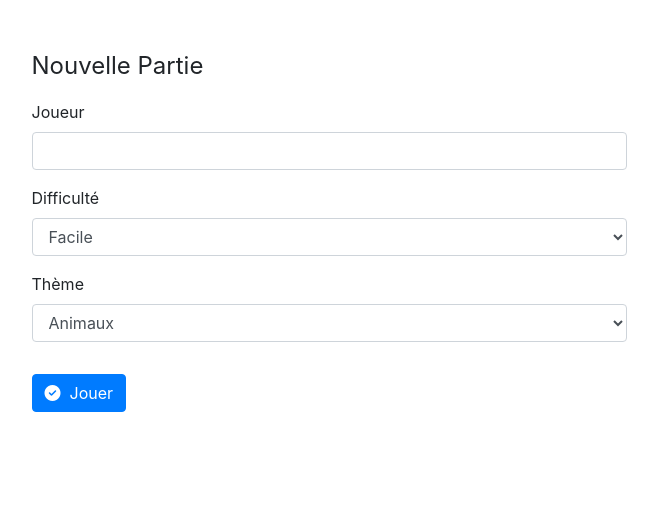
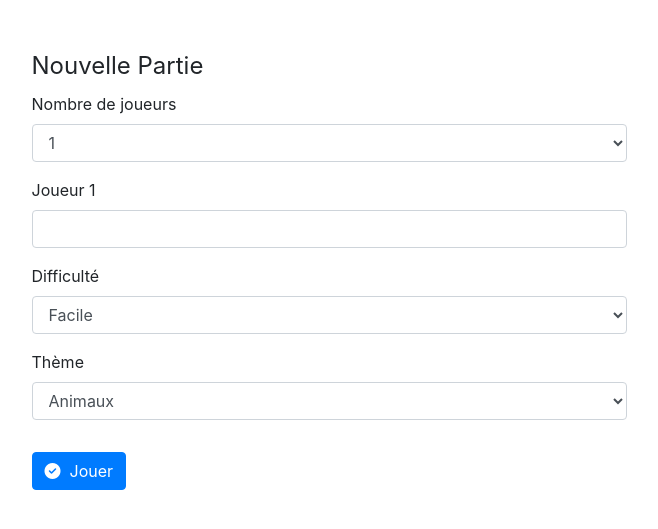
Before and after one commit to Eleven113/Memory, a Symfony app: template mooc-symfony4/templates/Game/NewGame.html.twig in a window 1280 px wide. Shown: the part 96-625 px from the top of the page, without its empty margins (311-969 px from the left). Run offline with Twig, Linux system fonts and the light colour scheme; the template is opened without the code that fills it, so the values that code supplies are empty; some libraries are stand-ins or nearby versions.

Commit message:
PlayerNumber Form + JS

```diff
--- /dev/null
+++ b/mooc-symfony4/public/js/NewgamePlayerdisplay.js
@@ -0,0 +1,25 @@
+class NewgamePlayerdisplay {
+    constructor(){
+        this.divPlayer2 = document.getElementById('player2');
+        this.select = document.getElementById('newgame_playernumb');
+        this.event();
+    }
+
+    displayDiv(){
+        this.selectValue = parseInt(this.select.options[this.select.selectedIndex].value);
+        console.log(this.selectValue);
+
+        if ( this.selectValue === 2) {
+            this.divPlayer2.className = "form-group mt-3";
+        }
+        else {
+            this.divPlayer2.className = "d-none form-group mt-3"
+        }
+    }
+
+    event(){
+        this.select.addEventListener("change", this.displayDiv.bind(this));
+    }
+}
+
+let newgamePlayerdisplay = new NewgamePlayerdisplay();
--- a/mooc-symfony4/public/js/timer.js
+++ b/mooc-symfony4/public/js/Timer.js
@@ -1,8 +1,7 @@
 class Timer {
     constructor() {
-        console.log("timer chargé");
         this.spanTimer = document.getElementById('gameinfo_time-numb');
-        this.time = parseInt(this.spanTimer.textContent);
+        this.time = 0;
         this.startTimer();
     }
 
--- a/mooc-symfony4/templates/Game/Game.html.twig
+++ b/mooc-symfony4/templates/Game/Game.html.twig
@@ -31,7 +31,7 @@
         </div>
         <div id="gameinfo_time" class="text-center col-5">
             <span id="gameinfo_time-txt">Temps : </span>
-            <span id="gameinfo_time-numb"> 0 </span>
+            <span id="gameinfo_time-numb"> 00:00 </span>
         </div>
     </div>
 
@@ -47,5 +47,5 @@
 {% endblock %}
 
 {% block script %}
-    <script src="{{ asset('js/timer.js') }}"></script>
+    <script src="{{ asset('js/Timer.js') }}"></script>
 {% endblock %}
--- a/mooc-symfony4/templates/Game/NewGame.html.twig
+++ b/mooc-symfony4/templates/Game/NewGame.html.twig
@@ -9,9 +9,19 @@
     <div id="newgame_form_content" class="d-flex flex-column justify-content-center align-items-center mt-2">
         <form id="newgame-form" class="col-lg-6" action="{{ url('app_game') }}"  method="post">
             <legend>Nouvelle Partie</legend>
-            <div class="form-group mt-3">
-                <label for="newgame_username" class="form_label">Joueur</label>
-                <input id="newgame_username" type="text" name="username" class="form-control" required>
+            <div class="form-group">
+                <label for="newgame_playernumb" class="form_label">Nombre de joueurs</label>
+                <select id="newgame_playernumb" name="player_numb" class="form-control">
+                    <option value="1">1</option>
+                    <option value="2">2</option>
+                </select>
+            <div id="player1" class="form-group mt-3">
+                <label for="newgame_username1" class="form_label">Joueur 1</label>
+                <input id="newgame_username1" type="text" name="username1" class="form-control" required>
+            </div>
+            <div id="player2" class="d-none form-group mt-3">
+                <label for="ewgame_username1" class="form_label">Joueur 2</label>
+                <input id="newgame_username1" type="text" name="username2" class="form-control" required>
             </div>
             <div class="form-group">
                 <label for="newgame_cardnumb" class="form_label">Difficulté</label>
@@ -34,3 +44,7 @@
     </div>
 
 {% endblock %}
+
+{% block script %}
+    <script src="{{ asset('js/NewgamePlayerdisplay.js') }}"></script>
+{% endblock %}
```
